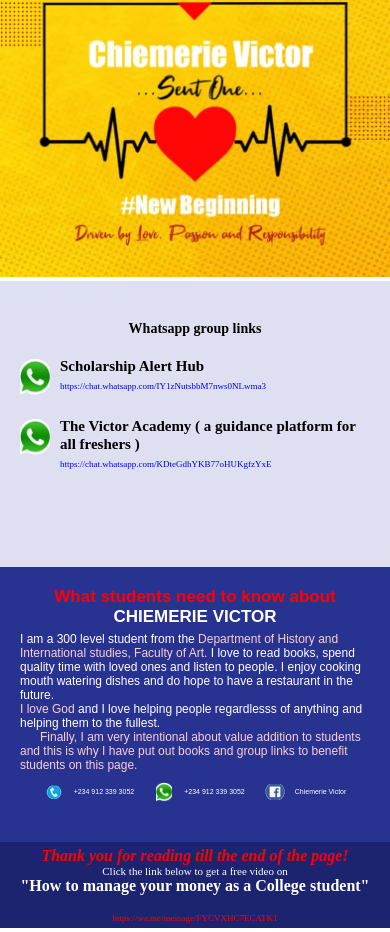
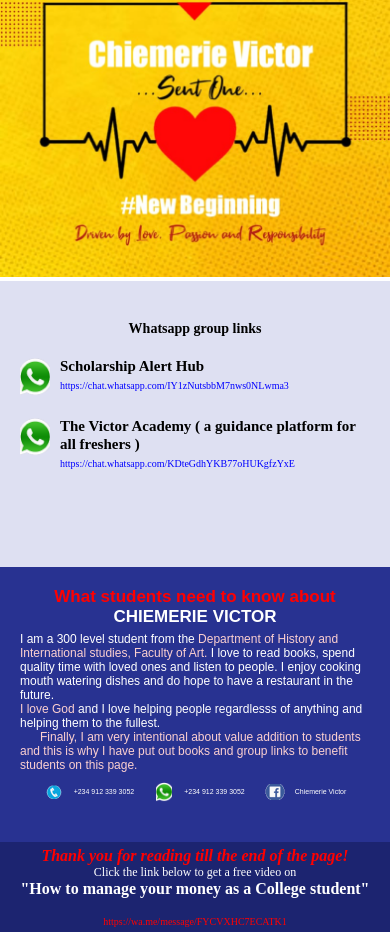
Before and after one commit to ObioraOdimmegwa/ChimerieVictor, a plain HTML site: page index.html in a window 390 px wide. Shown: the part 1649-2581 px from the top of the page. Drawn offline with Linux system fonts and the light colour scheme.

Commit message:
Update styles.css

```diff
--- a/styles.css
+++ b/styles.css
@@ -422,7 +422,7 @@ body{
      }
 
      .linksDiv .textDiv a{
-         font-size: 9px;
+         font-size: 10px;
      }
 
      .linksDiv .textDiv strong{
@@ -543,11 +543,11 @@ body{
     }
 
     .aaView{
-        font-size: 9px;
+        font-size: 10px;
     }
 
     .aaViewP{
-        font-size: 11px;
+        font-size: 12px;
     }
 
 }
```
